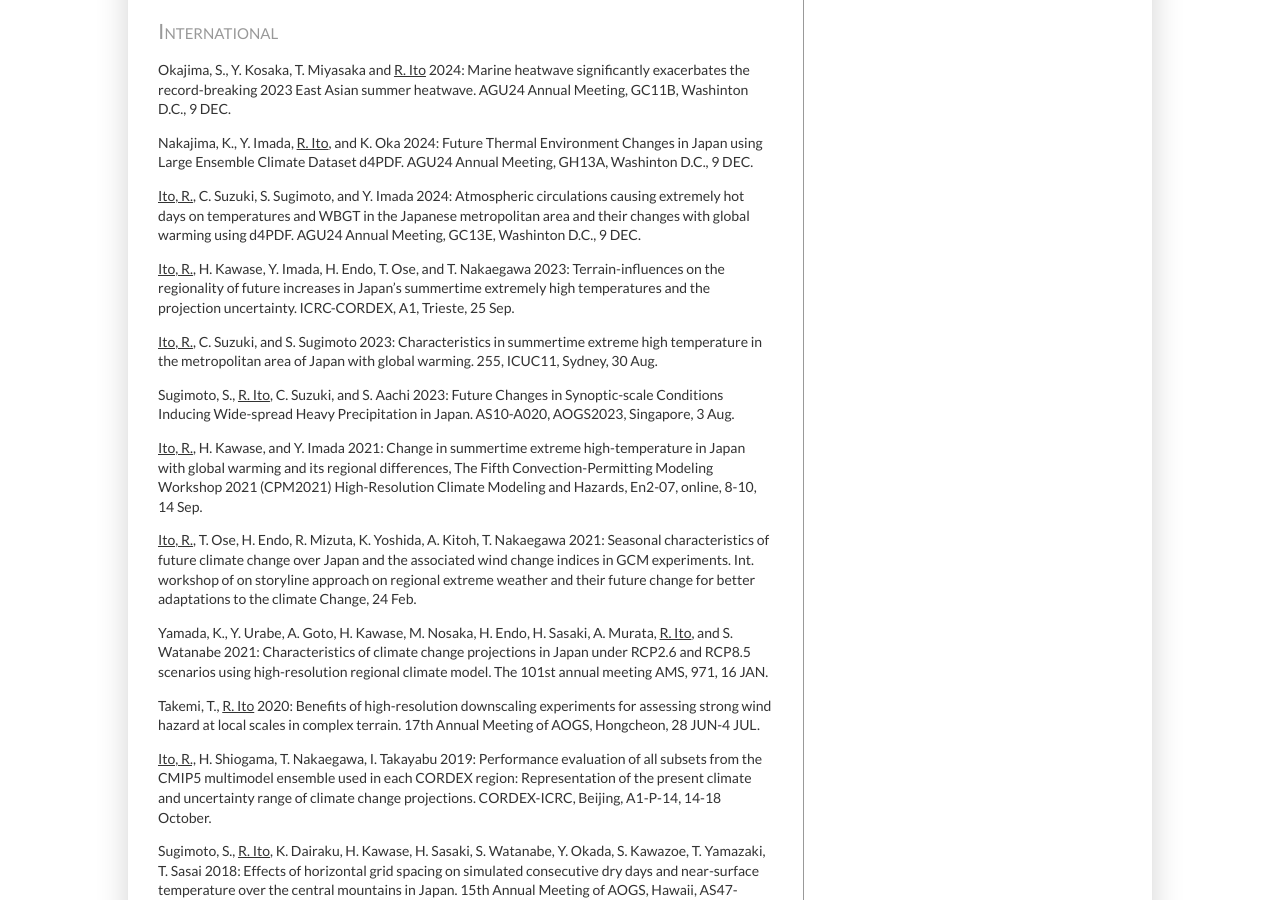
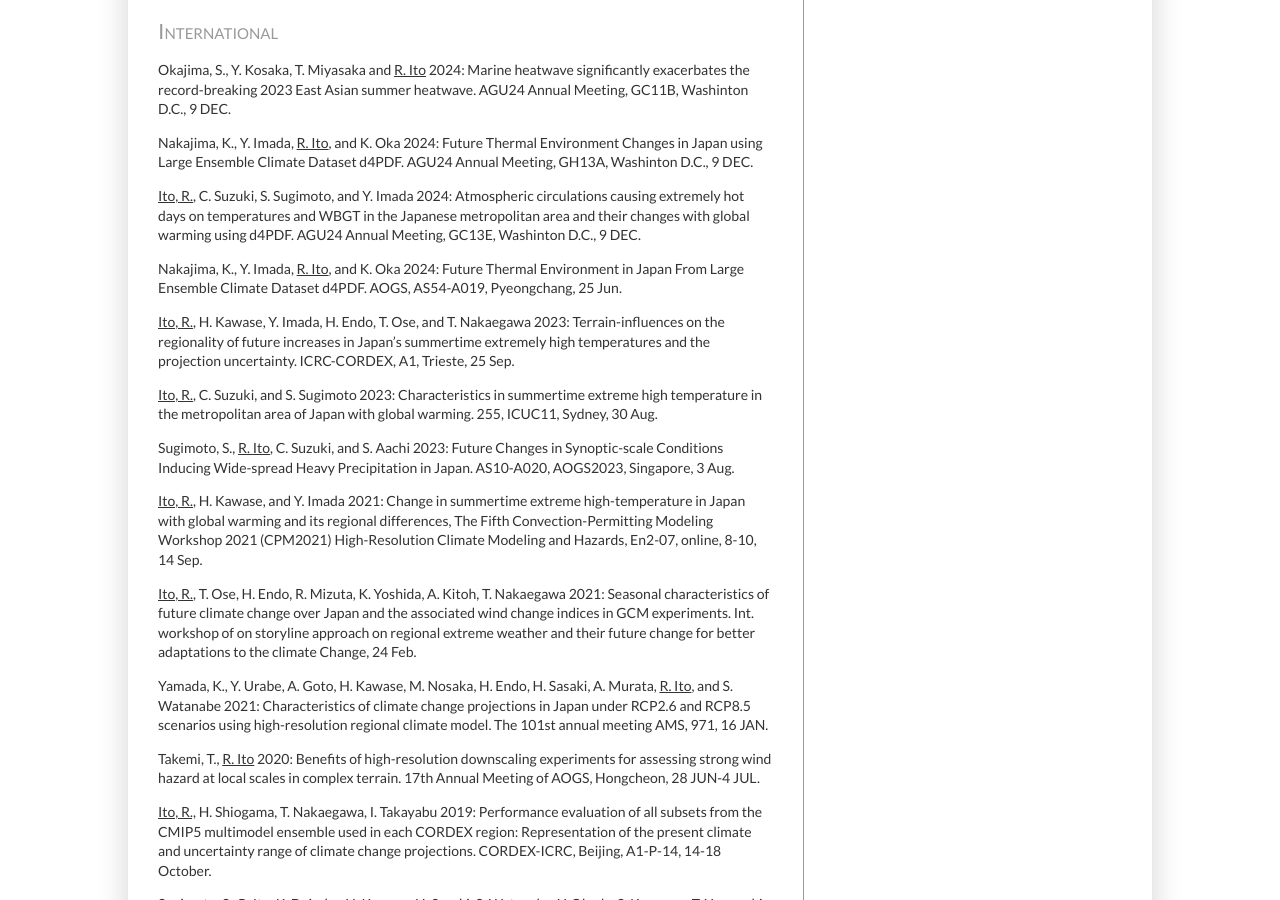
Before and after one commit to rui-climbiz/rui-climbiz.github.io, a Jekyll site: the page built from publications.html, in a window 1280 px wide and 900 px high, scrolled down 2822 px. Built offline with Jekyll 4.4.1, drawn with Linux system fonts in a browser that asks for light colours.

Commit message:
Update publications.html

```diff
--- a/publications.html
+++ b/publications.html
@@ -49,6 +49,7 @@
 <p>Okajima, S., Y. Kosaka, T. Miyasaka and <u>R. Ito</u> 2024: Marine heatwave significantly exacerbates the record-breaking 2023 East Asian summer heatwave. AGU24 Annual Meeting, GC11B, Washinton D.C., 9 DEC.</p>
 <p>Nakajima, K., Y. Imada, <u>R. Ito</u>, and K. Oka 2024: Future Thermal Environment Changes in Japan using Large Ensemble Climate Dataset d4PDF. AGU24 Annual Meeting, GH13A, Washinton D.C., 9 DEC.</p>
 <p><u>Ito, R.</u>, C. Suzuki, S. Sugimoto, and Y. Imada 2024: Atmospheric circulations causing extremely hot days on temperatures and WBGT in the Japanese metropolitan area and their changes with global warming using d4PDF. AGU24 Annual Meeting, GC13E, Washinton D.C., 9 DEC.</p>
+<p>Nakajima, K., Y. Imada, <u>R. Ito</u>, and K. Oka 2024: Future Thermal Environment in Japan From Large Ensemble Climate Dataset d4PDF. AOGS, AS54-A019, Pyeongchang, 25 Jun.</p>
 <p><u>Ito, R.</u>, H. Kawase, Y. Imada, H. Endo, T. Ose, and T. Nakaegawa 2023: Terrain-influences on the regionality of future increases in Japan’s summertime extremely high temperatures and the projection uncertainty. ICRC-CORDEX, A1, Trieste, 25 Sep.</p>
 <p><u>Ito, R.</u>, C. Suzuki, and S. Sugimoto 2023: Characteristics in summertime extreme high temperature in the metropolitan area of Japan with global warming. 255, ICUC11, Sydney, 30 Aug.</p>
 <p>Sugimoto, S., <u>R. Ito</u>, C. Suzuki, and S. Aachi 2023: Future Changes in Synoptic-scale Conditions Inducing Wide-spread Heavy Precipitation in Japan. AS10-A020, AOGS2023, Singapore, 3 Aug.</p>
```
